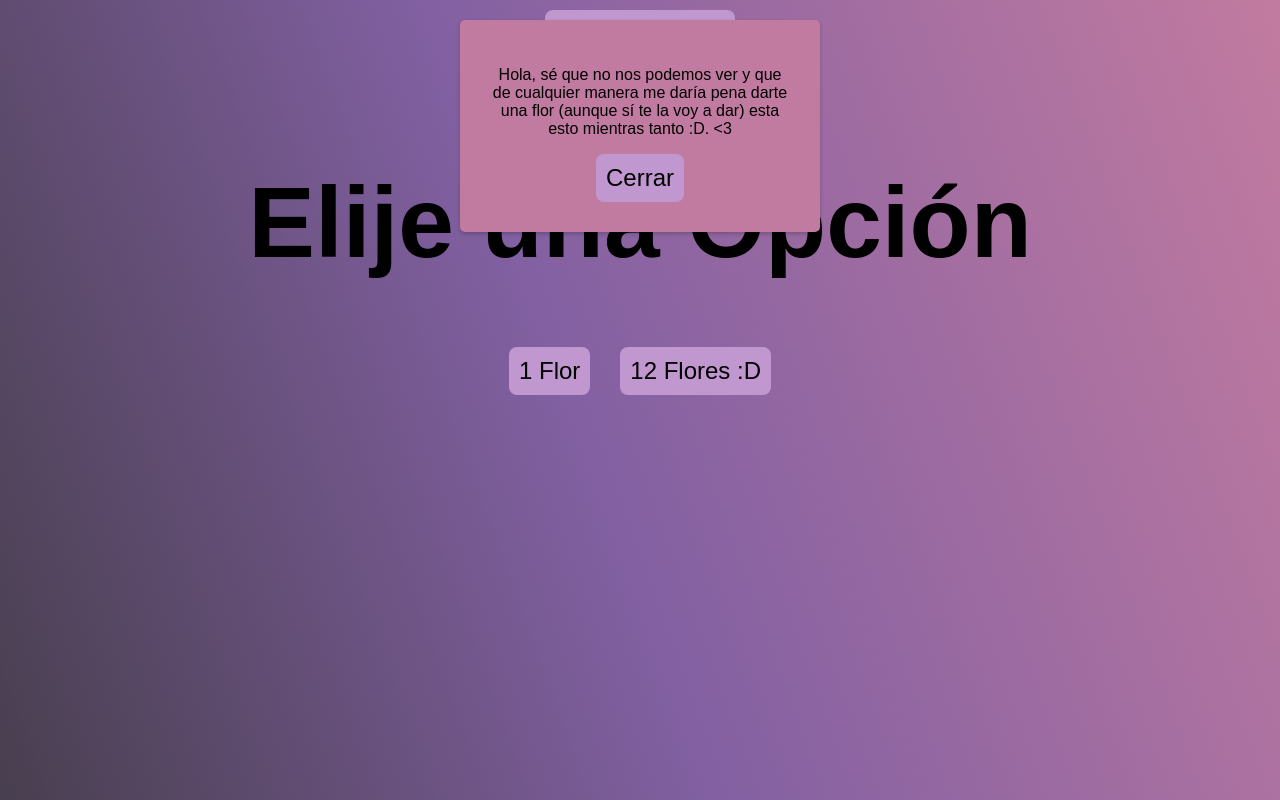
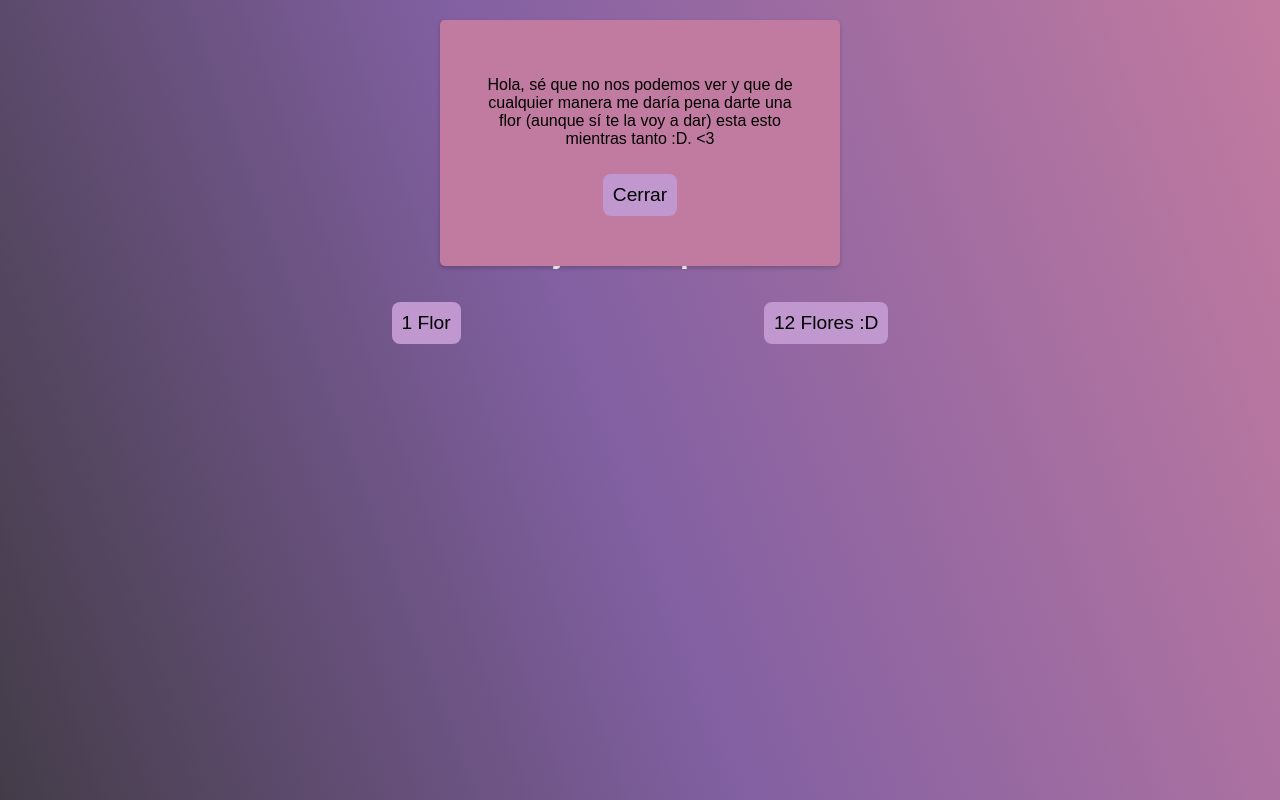
Before and after one commit to MrSantiagods39/Feliz-Dia-De-La-Mujer, a plain HTML site: page index.html in a window 1280 px wide. Both pictures are taken after a click on the button "Pushale aquí :P". Shown: the top 800 px of the page. Drawn offline with Linux system fonts and the light colour scheme; a web font is replaced by a local one.

Commit message:
Add files via upload

```diff
--- a/Css/style.css
+++ b/Css/style.css
@@ -1,43 +1,67 @@
 body {
     margin: 0;
-    font-family: 'Comic Sans', sans-serif;
+    padding: 0;
+    font-family: 'Inclusive Sans', sans-serif;
     background: linear-gradient(70deg, #3c383e, #8260a2, #c27ba0);
+    display: flex;
+    flex-direction: column;
+    align-items: center;
+    justify-content: center;
+    min-height: 100vh;
+    box-sizing: border-box;
+}
+
+* {
+    box-sizing: border-box;
 }
 
 h1 {
     text-align: center;
-    font-size: 100px;
+    font-size: 2.5em;
+    color: #fff;
 }
 
 .Con-2 {
     display: none;
+    width: 90%;
+    max-width: 800px;
+    margin: 20px auto;
+    padding: 10px;
+    color: #fff;
 }
 
 canvas {
     display: block;
+    max-width: 100%;
+    height: auto;
 }
 
 .Contenedor {
     display: flex;
     justify-content: center;
     align-items: center;
-    height: 100vh;
-    margin: 0;
+    width: 90%;
+    max-width: 800px;
+    padding: 10px;
+    margin: 20px 0;
 }
 
 .Con {
     display: flex;
-    place-content: center;
+    justify-content: center;
     align-items: center;
     margin-top: 15px;
 }
 
 .Texto {
     display: none;
+    text-align: center;
+    margin-top: 20px;
 }
 
 .Texto h2 {
-    font-size: 50px;
+    font-size: 2em;
+    color: #fff;
 }
 
 #B12 {
@@ -46,7 +70,7 @@ canvas {
 
 .Button {
     font-family: Sans-serif;
-    font-size: x-large;
+    font-size: 1.2em;
     transition-duration: 0.2s;
     padding: 10px;
     border-radius: 8px;
@@ -54,6 +78,7 @@ canvas {
     color: black;
     border: 2px #c097cf;
     cursor: pointer;
+    margin: 10px;
 }
 
 .Button:hover {
@@ -68,7 +93,10 @@ canvas {
     display: flex;
     justify-content: center;
     align-items: center;
-    margin-top: 10px;
+    width: 90%;
+    max-width: 800px;
+    padding: 10px;
+    margin: 20px 0;
 }
 
 .Con-Emergente {
@@ -76,6 +104,10 @@ canvas {
     text-align: center;
     padding: 20px;
     display: flex;
+    width: 90%;
+    max-width: 800px;
+    padding: 10px;
+    margin: 20px 0;
 }
 
 .cua {
@@ -115,16 +147,16 @@ canvas {
     }
 
     h1 {
-        font-size: 50px;
+        font-size: 1.5em;
     }
 
     .Button {
-        font-size: large;
+        font-size: 1em;
         padding: 8px;
     }
 
     .Texto h2 {
-        font-size: 30px;
+        font-size: 1.5em;
     }
 
     .cua {
@@ -132,3 +164,35 @@ canvas {
         padding: 20px;
     }
 }
+
+@media (min-width: 600px) {
+    .Button {
+        width: auto;
+        display: inline-block;
+        margin: 10px;
+    }
+
+    .Con {
+        display: flex;
+        justify-content: space-around;
+    }
+}
+
+@media (min-width: 1024px) {
+    h1 {
+        font-size: 2em;
+    }
+
+    .Texto h2 {
+        font-size: 1.5em;
+    }
+
+    .Button {
+        font-size: 1.2em;
+    }
+
+    .cua {
+        width: 400px;
+        padding: 40px;
+    }
+}
```
